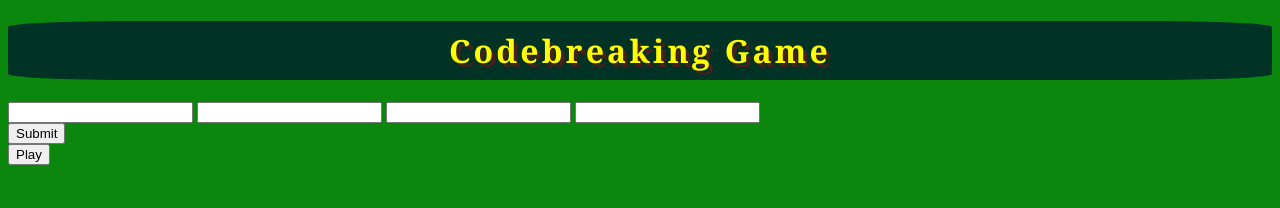
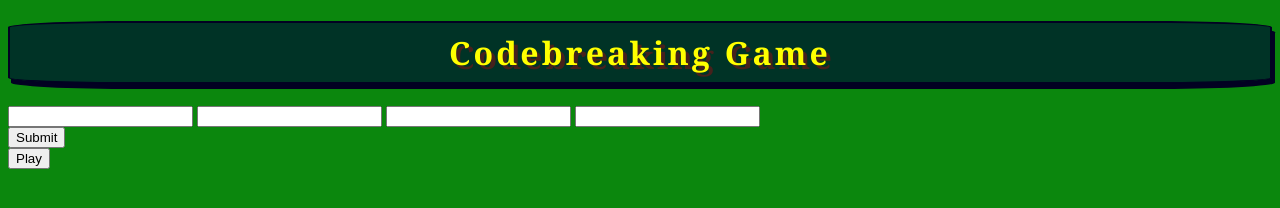
Before and after one commit to VeronicaTeodorof/code-breaking-game, a plain HTML site: page index.html in a window 1280 px wide. Drawn offline with Linux system fonts and the light colour scheme; a web font is replaced by a local one.

Commit message:
Add some more styles to the header

```diff
--- a/assets/css/style.css
+++ b/assets/css/style.css
@@ -22,6 +22,8 @@ h1 {
     text-shadow: 4px 4px var(--chest-brown);
     text-align: center;
     letter-spacing: 0.2rem;
+    border: 2px solid #020122;
+    box-shadow: 3px 5px #020122;
     border-radius: 10%;
     padding: 0.5rem;
 }
```
